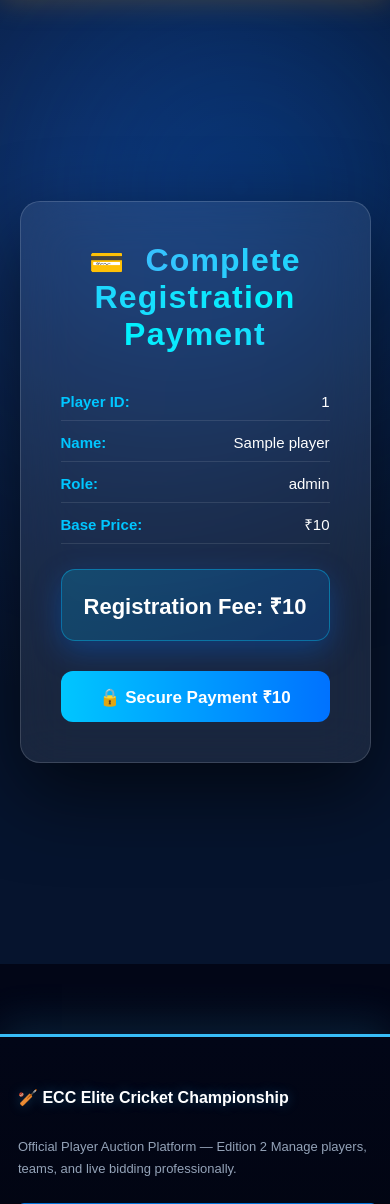
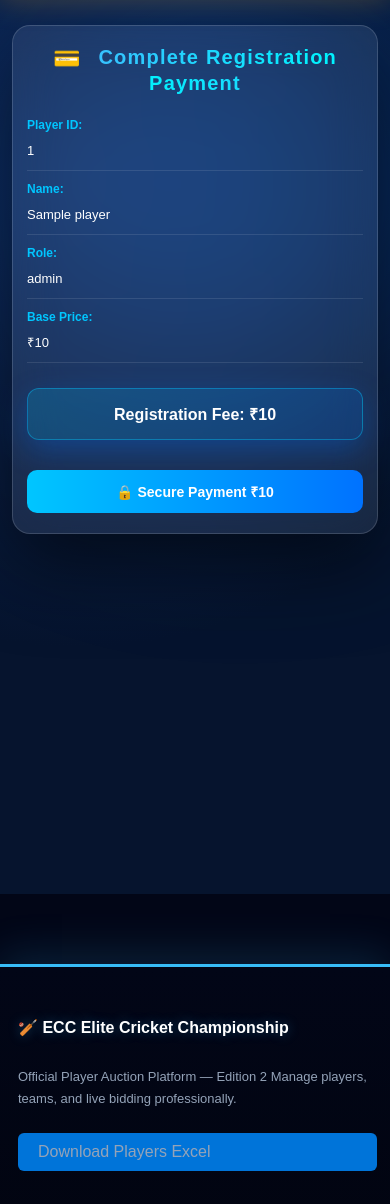
Before and after one commit to Saurav5579/elite-cricket-auction, a Django app: template players/templates/players/payment.html in a window 390 px wide. Shown: the part 60-1264 px from the top of the page. Run offline with Django 5.2, Linux system fonts and the light colour scheme; the template is opened without the code that fills it: most values are stand-ins (such as "Sample title", 1, 10 or a date in 2020); some libraries are stand-ins or nearby versions.

```diff
--- a/players/templates/players/payment.html
+++ b/players/templates/players/payment.html
@@ -180,6 +180,107 @@
     left: 130%;
 }
 
+/* =========================
+   PREMIUM MOBILE OPTIMIZATION
+========================= */
+
+@media (max-width:768px){
+
+.payment-section{
+    padding:30px 15px;
+    align-items:flex-start;
+}
+
+.payment-card{
+    width:100%;
+    max-width:100%;
+    padding:24px 18px;
+    border-radius:18px;
+}
+
+.payment-title{
+    font-size:24px;
+    margin-bottom:20px;
+    text-align:center;
+}
+
+.title-icon{
+    font-size:22px;
+}
+
+.player-info{
+    font-size:14px;
+}
+
+.player-info p{
+    flex-direction:column;
+    align-items:flex-start;
+    gap:2px;
+    padding-bottom:8px;
+}
+
+.player-info strong{
+    font-size:13px;
+}
+
+.fee-box{
+    padding:16px;
+    border-radius:12px;
+}
+
+.fee-box h3{
+    font-size:18px;
+}
+
+.pay-btn{
+    padding:13px;
+    font-size:15px;
+    border-radius:10px;
+}
+
+}
+
+
+/* =========================
+   SMALL MOBILE (iPhone SE etc)
+========================= */
+
+@media (max-width:480px){
+
+.payment-section{
+    padding:25px 12px;
+}
+
+.payment-card{
+    padding:20px 14px;
+}
+
+.payment-title{
+    font-size:20px;
+}
+
+.player-info{
+    font-size:13px;
+}
+
+.player-info strong{
+    font-size:12px;
+}
+
+.fee-box{
+    padding:14px;
+}
+
+.fee-box h3{
+    font-size:16px;
+}
+
+.pay-btn{
+    font-size:14px;
+    padding:12px;
+}
+
+}
 </style>
 
 <section class="payment-section">
```
Also changed, not shown: players/forms.py (+65 -0 lines), players/models.py (+41 -38 lines), players/templates/players/register.html (+12 -1 lines), players/views.py (+24 -1 lines), players/migrations/0011_player_created_at_alter_player_payment_amount_and_more.py (added).
